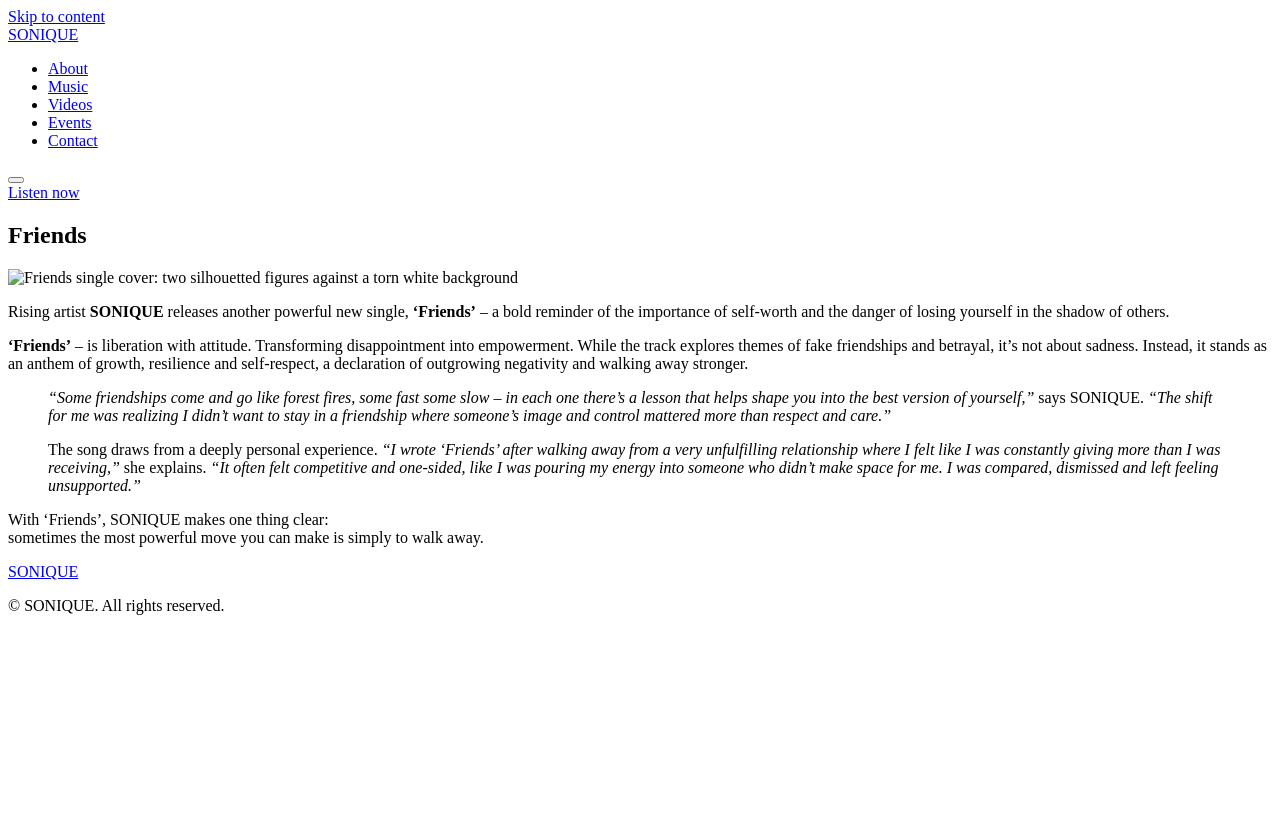
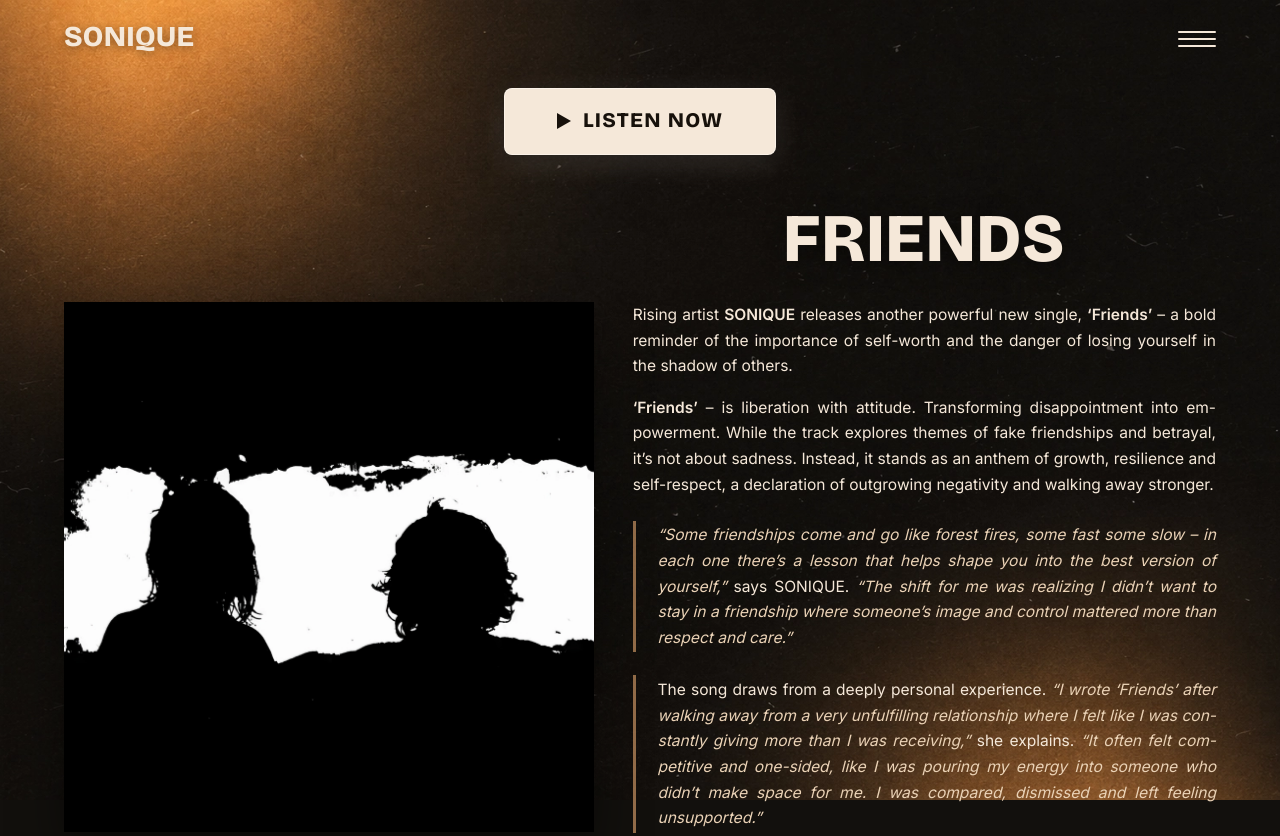
Before and after one commit to mattclement-dev/soniquewebsite, a plain HTML site: page friends/index.html in a window 1280 px wide. Shown: the top 836 px of the page. Before the commit the page ends 800 px from the top, so only its background shows below. Drawn offline with nearby package versions, Linux system fonts and the light colour scheme; the site is published under a folder, as on GitHub Pages, so addresses that start at the root find nothing.

Commit message:
Fix Friends page links on GitHub Pages and trim README
- Use relative paths on the Friends page and the homepage link to it,
  so styles, images and navigation work under /soniquewebsite/
- Replace README contents with the live site link

```diff
--- a/friends/index.html
+++ b/friends/index.html
@@ -39,25 +39,25 @@
   }
   </script>
 
-  <link rel="icon" type="image/jpeg" href="/images/favicon.jpg">
+  <link rel="icon" type="image/jpeg" href="../images/favicon.jpg">
   <link rel="preconnect" href="https://fonts.googleapis.com">
   <link rel="preconnect" href="https://fonts.gstatic.com" crossorigin>
   <link href="https://fonts.googleapis.com/css2?family=Bricolage+Grotesque:opsz,wght@12..96,400;12..96,600;12..96,800&family=Inter:wght@400;500;600&family=IBM+Plex+Mono:wght@400;500&display=swap" rel="stylesheet">
-  <link rel="stylesheet" href="/styles.css">
+  <link rel="stylesheet" href="../styles.css">
 </head>
 <body class="song-page">
   <a class="skip-link" href="#main">Skip to content</a>
 
   <header class="site-header" id="site-header">
     <div class="header-inner">
-      <a href="/" class="logo">SONIQUE</a>
+      <a href="../index.html" class="logo">SONIQUE</a>
       <nav class="main-nav" id="main-nav" aria-label="Primary">
         <ul>
-          <li><a href="/#about" class="nav-link">About</a></li>
-          <li><a href="/#music" class="nav-link">Music</a></li>
-          <li><a href="/#videos" class="nav-link">Videos</a></li>
-          <li><a href="/#events" class="nav-link">Events</a></li>
-          <li><a href="/#contact" class="nav-link">Contact</a></li>
+          <li><a href="../index.html#about" class="nav-link">About</a></li>
+          <li><a href="../index.html#music" class="nav-link">Music</a></li>
+          <li><a href="../index.html#videos" class="nav-link">Videos</a></li>
+          <li><a href="../index.html#events" class="nav-link">Events</a></li>
+          <li><a href="../index.html#contact" class="nav-link">Contact</a></li>
         </ul>
       </nav>
       <button class="menu-toggle" id="menu-toggle" aria-expanded="false" aria-controls="main-nav" aria-label="Toggle menu">
@@ -78,7 +78,7 @@
           <h1 class="song-title">Friends</h1>
 
           <div class="song-cover reveal">
-            <img src="/images/cover-friends.webp" alt="Friends single cover: two silhouetted figures against a torn white background" width="800" height="800">
+            <img src="../images/cover-friends.webp" alt="Friends single cover: two silhouetted figures against a torn white background" width="800" height="800">
           </div>
 
           <div class="song-body reveal">
@@ -103,11 +103,11 @@
 
   <footer class="site-footer">
     <div class="section-inner footer-inner">
-      <a href="/" class="footer-brand">SONIQUE</a>
+      <a href="../index.html" class="footer-brand">SONIQUE</a>
       <p class="footer-copy">&copy; <span class="js-year"></span> SONIQUE. All rights reserved.</p>
     </div>
   </footer>
 
-  <script src="/script.js"></script>
+  <script src="../script.js"></script>
 </body>
 </html>
```
Also changed, not shown: index.html (+2 -2 lines), 1 other file.
